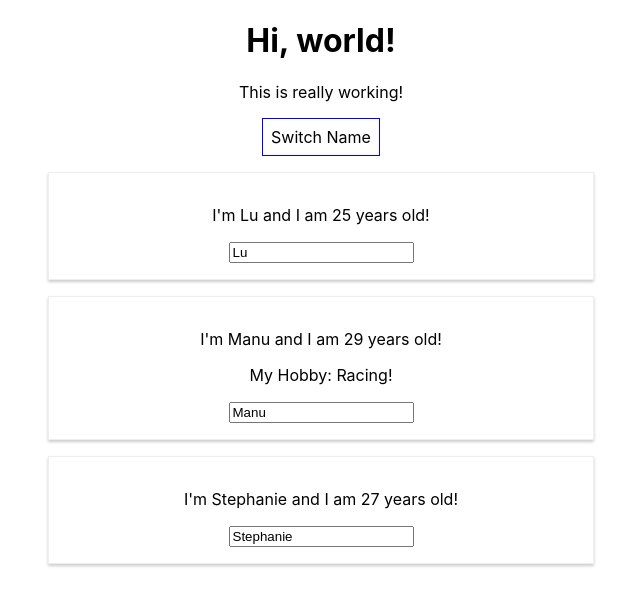
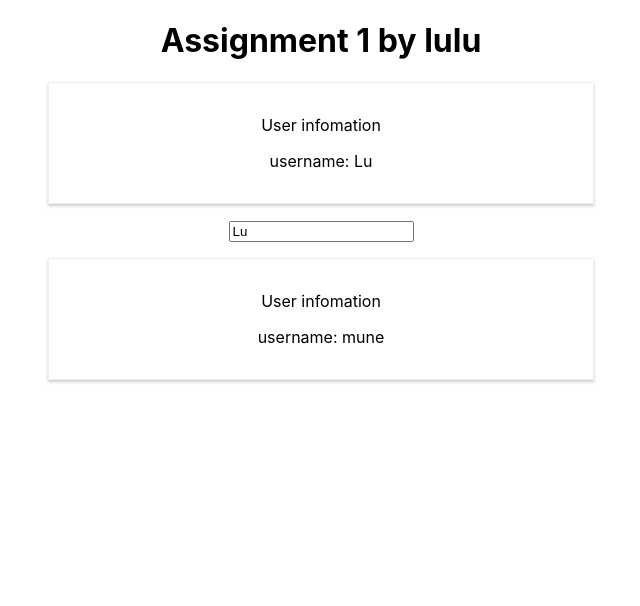
Before and after one commit to M-Riku/react-complete-guide, a React (Create React App) app: page / in a window 1280 px wide. Shown: the top 606 px of the page, without its empty margins (319-959 px from the left). Built offline with nearby package versions, Linux system fonts and the light colour scheme.

Commit message:
submit assignment 1

```diff
--- a/src/App.js
+++ b/src/App.js
@@ -1,35 +1,18 @@
 import React, { Component } from 'react';
-import Person from './Person/Person'
+import UserOutput from './UserOutput/UserOutput'
+import UserInput from './UserInput/UserInput'
 import './App.css';
 
 class App extends Component {
   state = {
-    persons: [
-      { name: "Lu", age: 25 },
-      { name: "Manu", age: 29 },
-      { name: "Stephanie", age: 27 }
-    ]
-  }
+    username: "Lu",
+  };
 
-  switchNameHandler = (newname) => {
-    this.setState({
-      persons: [
-        { name: newname, age: 25 },
-        { name: "Manu", age: 29 },
-        { name: "Stephanie", age: 27 }
-      ]
-    });
-  }
-
-  nameChangedHandler = (event) => {
-    this.setState({
-      persons: [
-        { name: "Lu", age: 25 },
-        { name: event.target.value, age: 29 },
-        { name: "Stephanie", age: 27 }
-      ]
-    });
-  }
+  userNameChangeHandler = (event) => {
+    this.setState(
+      { username: event.target.value },
+    );
+  };
 
   render() {
     const style = {
@@ -42,24 +25,10 @@ class App extends Component {
 
     return (
       <div className="App" >
-        <h1> Hi, world!</h1>
-        <p>This is really working!</p>
-        <button style={style} onClick={() => this.switchNameHandler("lulu")}>Switch Name</button>
-        <Person
-          click={this.switchNameHandler.bind(this, "lu")}
-          name={this.state.persons[0].name}
-          age={this.state.persons[0].age} >
-        </Person>
-        <Person
-          name={this.state.persons[1].name}
-          age={this.state.persons[1].age}
-          changed={this.nameChangedHandler}>
-          My Hobby: Racing!
-        </Person>
-        <Person
-          name={this.state.persons[2].name}
-          age={this.state.persons[2].age}>
-        </Person>
+        <h1>Assignment 1 by lulu</h1>
+        <UserOutput username={this.state.username} />
+        <UserInput changed={this.userNameChangeHandler} value={this.state.username} />
+        <UserOutput style={style} username="mune" />
       </div >
     );
   }
--- /dev/null
+++ b/src/UserInput/UserInput.js
@@ -0,0 +1,11 @@
+import React from 'react'
+
+const userInput = (props) => {
+    return <input
+        tpye="text"
+        onChange={props.changed}
+        value={props.value}
+        style={props.style} />
+};
+
+export default userInput;
--- /dev/null
+++ b/src/UserOutput/UserOutput.css
@@ -0,0 +1,8 @@
+.User {
+    width: 40%;
+    margin: 16px auto;
+    border: 1px solid #eee;
+    box-shadow: 0 2px 3px #ccc;
+    padding: 16px;
+    text-align: center;
+}
--- /dev/null
+++ b/src/UserOutput/UserOutput.js
@@ -0,0 +1,14 @@
+import React from 'react'
+
+import './UserOutput.css'
+
+const userOutput = (props) => {
+    return (
+        <div className="User">
+            <p>User infomation</p>
+            <p>username: {props.username}</p>
+        </div>
+    )
+};
+
+export default userOutput;
```
